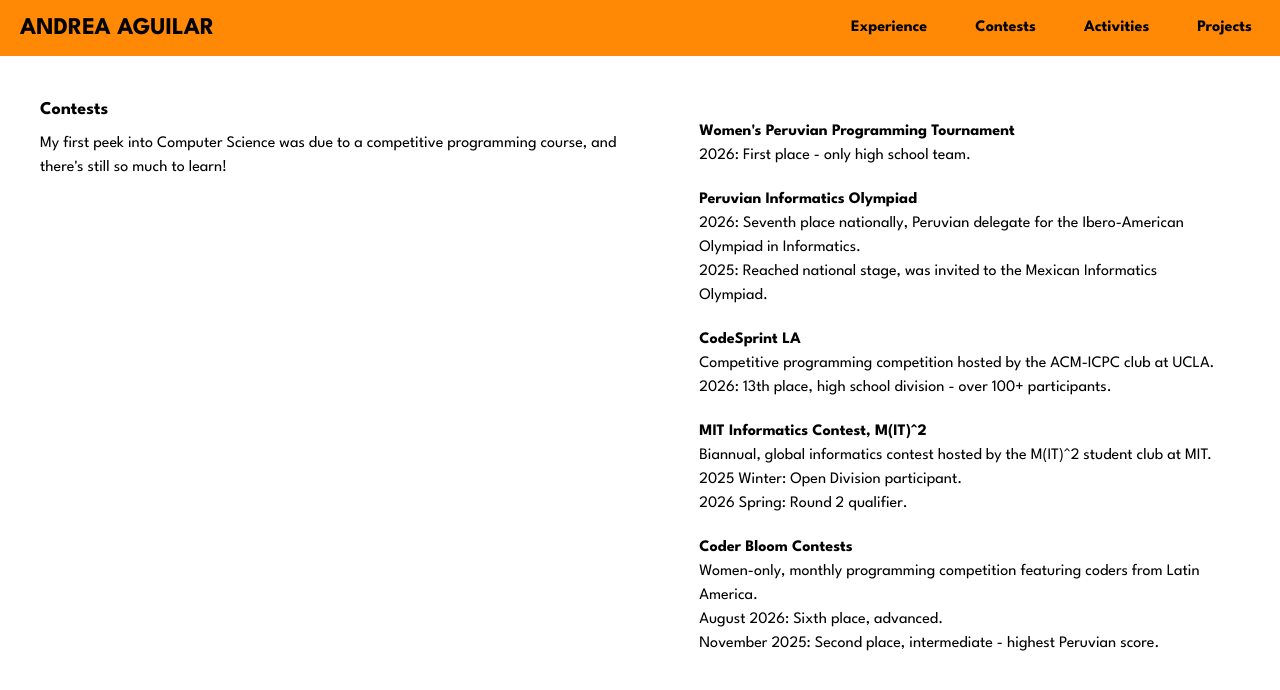
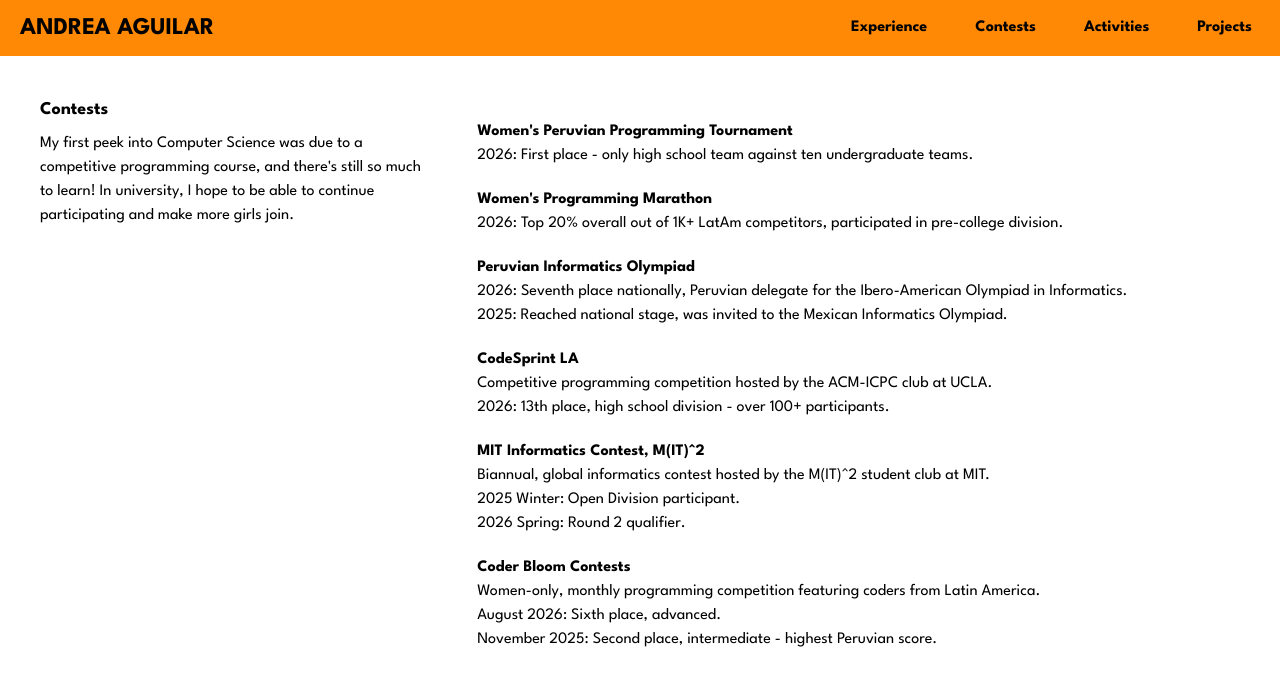
Before and after one commit to andraguoso/andraguoso.github.io, a website: page contests.html in a window 1280 px wide. Drawn offline with Linux system fonts and the light colour scheme.

Commit message:
fix layout + add context + add con

```diff
--- a/contests.html
+++ b/contests.html
@@ -23,19 +23,30 @@
     </nav>
 
     <div class="flex m-10 gap-5">
-        <div class="flex flex-col gap-2">
+        <div class="flex flex-col gap-2 w-1/3">
             <span class="text-lg font-bold">Contests</span>
-            <p>My first peek into Computer Science was due to a competitive programming course, and there's still so
-                much to
-                learn!</p>
+            <p>
+                My first peek into Computer Science was due to a competitive programming course, and there's still so
+                much to learn! In university, I hope to be able to continue participating and make more girls join.
+            </p>
         </div>
 
-        <div class="flex flex-col items-start p-3 gap-2">
+        <div class="flex flex-col items-start p-3 gap-2 w-2/3">
             <div class="flex flex-col items-start p-3 gap-5">
                 <div>
                     <span class="font-bold">Women's Peruvian Programming Tournament</span>
                     <ul>
-                        <li>2026: First place - only high school team.</li>
+                        <li>
+                            2026: First place - only high school team against ten undergraduate teams.
+                        </li>
+                    </ul>
+                </div>
+                <div>
+                    <span class="font-bold">Women's Programming Marathon</span>
+                    <ul>
+                        <li>
+                            2026: Top 20% overall out of 1K+ LatAm competitors, participated in pre-college division.
+                        </li>
                     </ul>
                 </div>
                 <div>
```
